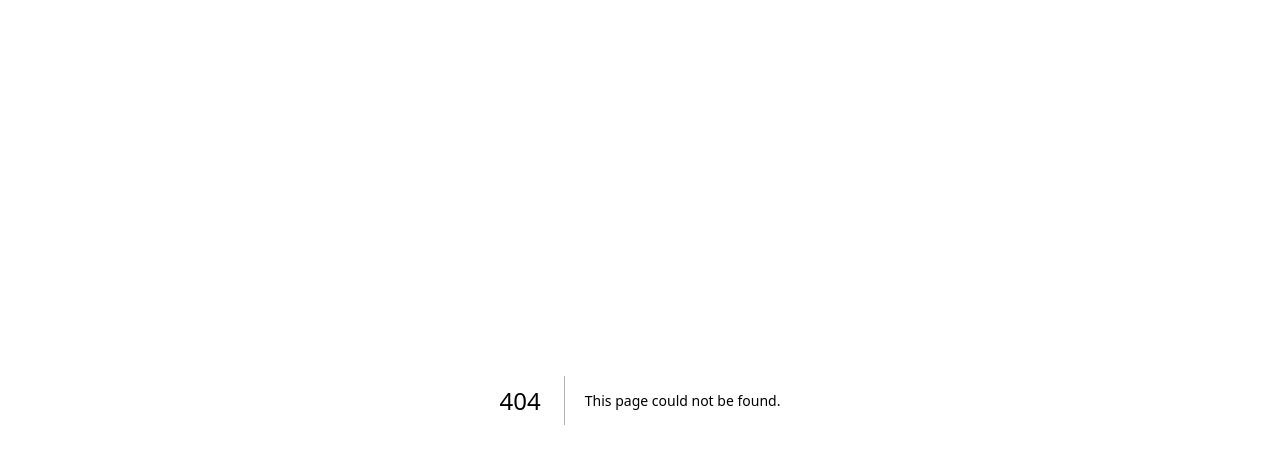
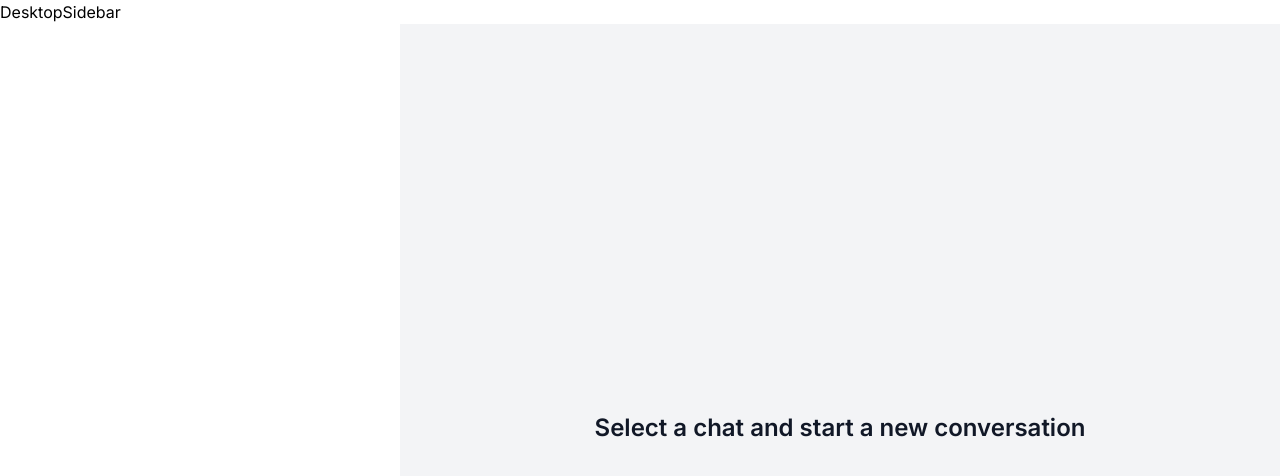
Before and after one commit to farhanakhtar24/talkitive, a Next.js app: page /users in a window 1280 px wide. Before the commit this address had no page. Shown: the top 476 px of the page. Built offline with nearby package versions, Linux system fonts and the light colour scheme.

Commit message:
Add authentication and redirect logic

```diff
--- a/app/(site)/components/AuthForm.tsx
+++ b/app/(site)/components/AuthForm.tsx
@@ -9,12 +9,22 @@ import AuthSocialButton from "./AuthSocialButton";
 import Button from "@/app/components/Button";
 import { toast } from "react-hot-toast";
 import Input from "@/app/components/Inputs/Input";
+import { useRouter } from "next/navigation";
 
 type Variant = "LOGIN" | "REGISTER";
 
 const AuthForm = () => {
   const [variant, setVariant] = useState<Variant>("LOGIN");
   const [isLoading, setIsLoading] = useState(false);
+
+  const session = useSession();
+  const router = useRouter();
+
+  useEffect(() => {
+    if (session.status === "authenticated") {
+      router.push("/users");
+    }
+  }, [session?.status, router]);
 
   const toggleVariant = useCallback(() => {
     if (variant === "LOGIN") {
@@ -49,6 +59,7 @@ const AuthForm = () => {
 
     if (callback?.ok && !callback?.error) {
       toast.success("Successfully registered!");
+      signIn("credentials", data);
     }
   };
 
@@ -64,6 +75,7 @@ const AuthForm = () => {
 
     if (callback?.ok && !callback?.error) {
       toast.success("Successfully logged in!");
+      router.push("/users");
     }
   };
 
--- /dev/null
+++ b/app/components/EmptyState.tsx
@@ -0,0 +1,17 @@
+import React from "react";
+
+type Props = {};
+
+const EmptyState = (props: Props) => {
+  return (
+    <div className="flex h-full items-center justify-center bg-gray-100 px-4 py-4 sm:px-6 lg:px-8">
+      <div className="flex flex-col items-center text-center">
+        <h3 className="mt-2 text-2xl font-semibold text-gray-900">
+          Select a chat and start a new conversation
+        </h3>
+      </div>
+    </div>
+  );
+};
+
+export default EmptyState;
--- /dev/null
+++ b/app/components/SideBar/DesktopSidebar.tsx
@@ -0,0 +1,9 @@
+import React from "react";
+
+type Props = {};
+
+const DesktopSidebar = (props: Props) => {
+  return <div>DesktopSidebar</div>;
+};
+
+export default DesktopSidebar;
--- /dev/null
+++ b/app/components/SideBar/SideBar.tsx
@@ -0,0 +1,17 @@
+import React from "react";
+import DesktopSidebar from "./DesktopSidebar";
+
+type Props = {
+  children: React.ReactNode;
+};
+
+const SideBar = async ({ children }: Props) => {
+  return (
+    <div className="h-full">
+      <DesktopSidebar />
+      <main className="h-full lg:pl-20">{children}</main>
+    </div>
+  );
+};
+
+export default SideBar;
--- /dev/null
+++ b/app/context/AuthContext.tsx
@@ -0,0 +1,13 @@
+"use client";
+import { SessionProvider } from "next-auth/react";
+import React from "react";
+
+type Props = {
+  children: React.ReactNode;
+};
+
+const AuthContext = ({ children }: Props) => {
+  return <SessionProvider>{children}</SessionProvider>;
+};
+
+export default AuthContext;
--- /dev/null
+++ b/app/hooks/useConversation.ts
@@ -0,0 +1,19 @@
+import { useParams } from "next/navigation";
+import { useMemo } from "react";
+
+const useConversation = () => {
+  const params = useParams();
+  const conversationId = useMemo(() => {
+    if (!params?.conversationId) {
+      return "";
+    }
+
+    return params.conversationId as string;
+  }, [params?.conversationId]);
+
+  const isOpen = useMemo(() => !!conversationId, [conversationId]);
+
+  return useMemo(() => ({ conversationId, isOpen }), [conversationId, isOpen]);
+};
+
+export default useConversation;
--- a/app/layout.tsx
+++ b/app/layout.tsx
@@ -2,6 +2,7 @@ import type { Metadata } from "next";
 import { Inter } from "next/font/google";
 import "./globals.css";
 import ToasterContext from "./context/ToasterContext";
+import AuthContext from "./context/AuthContext";
 
 const inter = Inter({ subsets: ["latin"] });
 
@@ -18,8 +19,10 @@ export default function RootLayout({
   return (
     <html lang="en">
       <body className={inter.className}>
-        <ToasterContext />
-        {children}
+        <AuthContext>
+          <ToasterContext />
+          {children}
+        </AuthContext>
       </body>
     </html>
   );
--- /dev/null
+++ b/app/users/layout.tsx
@@ -0,0 +1,13 @@
+import SideBar from "../components/SideBar/SideBar";
+
+export default async function UsersLayout({
+  children,
+}: {
+  children: React.ReactNode;
+}) {
+  return (
+    <SideBar>
+      <div className="h-full">{children}</div>
+    </SideBar>
+  );
+}
--- /dev/null
+++ b/app/users/page.tsx
@@ -0,0 +1,14 @@
+import React from "react";
+import EmptyState from "../components/EmptyState";
+
+type Props = {};
+
+const page = (props: Props) => {
+  return (
+    <div className="hidden h-full lg:block lg:pl-80">
+      <EmptyState />
+    </div>
+  );
+};
+
+export default page;
```
Also changed, not shown: middleware.ts (added, +11 -0 lines).
